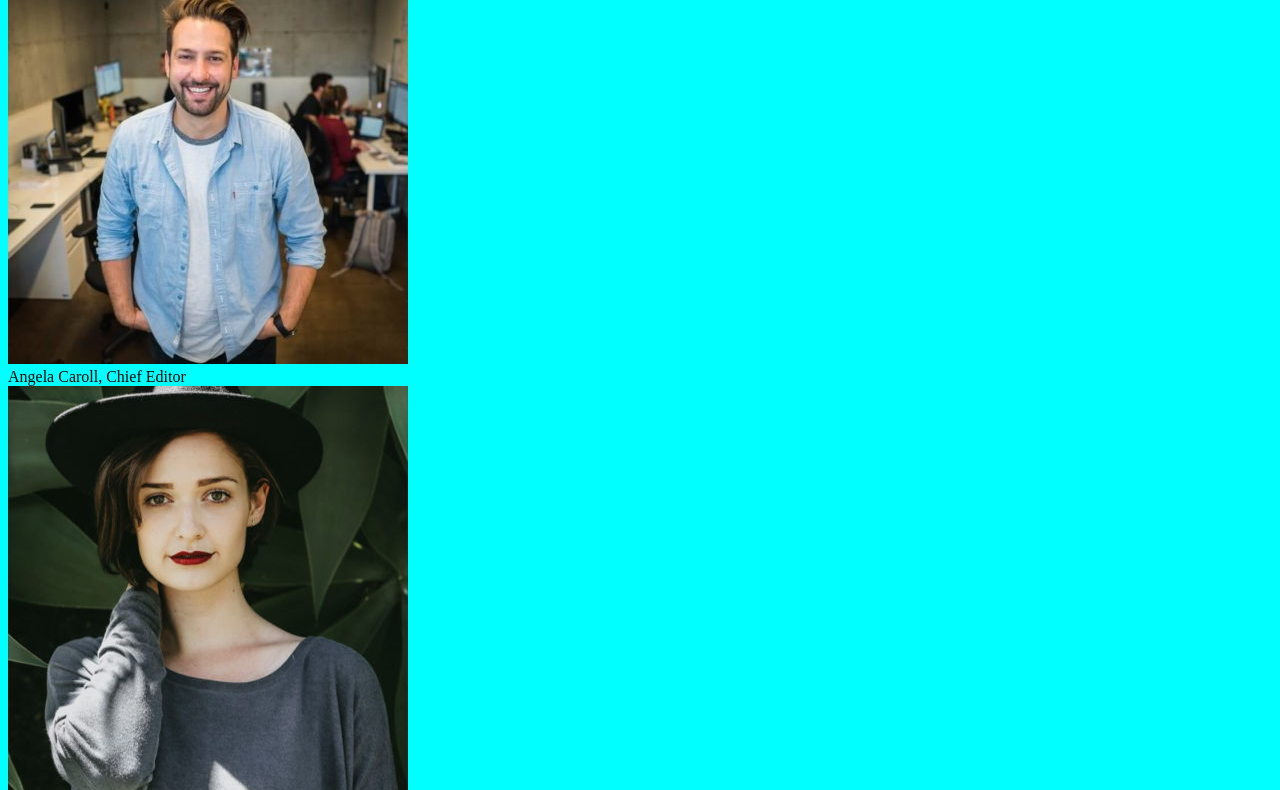
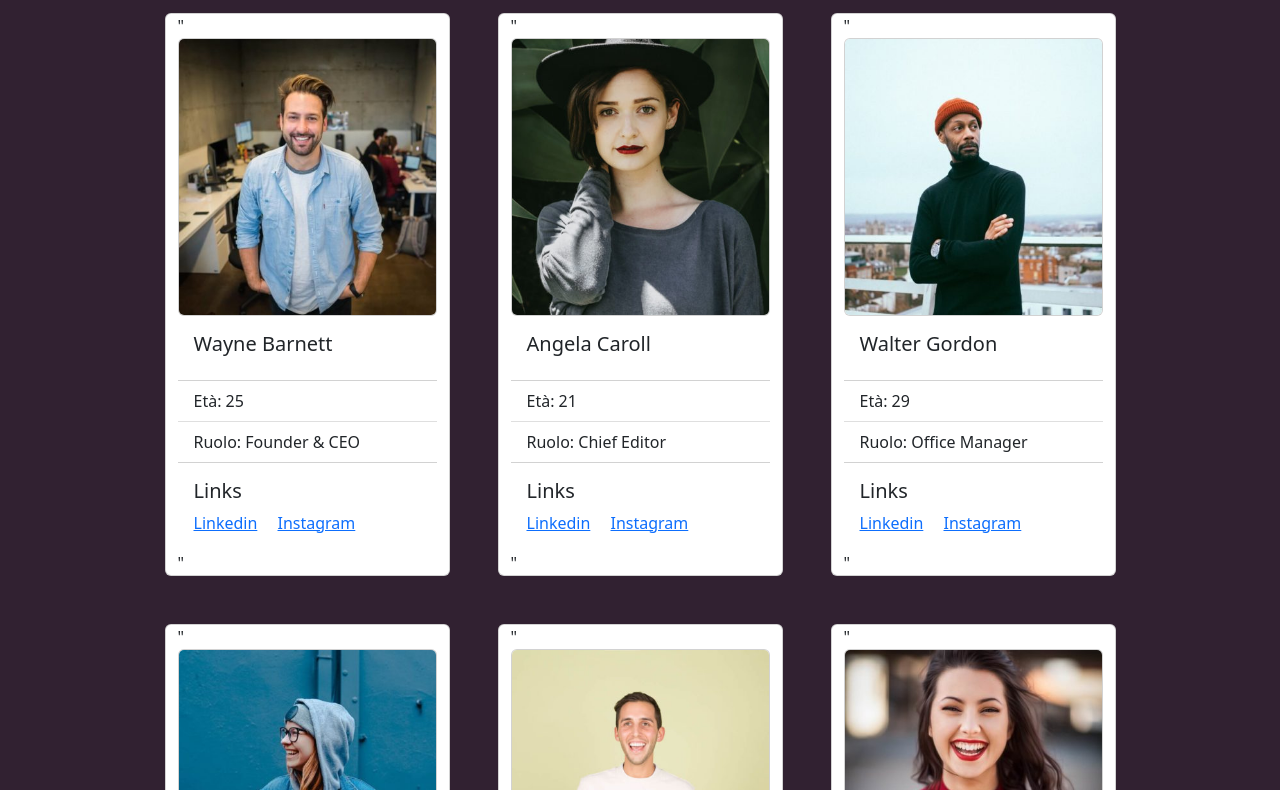
Before and after one commit to Vegadrone/js-our-team, a plain HTML site: page index.html in a window 1280 px wide. Shown: the part 91-881 px from the top of the page. Drawn offline with nearby package versions, Linux system fonts and the light colour scheme.

Commit message:
Update: Bonus 2, import bootstrap card e generate cards from objects

```diff
--- a/CSS/style.css
+++ b/CSS/style.css
@@ -1,3 +1,3 @@
 body{
-    background-color: aqua;
+    background-color: rgb(49, 33, 49);
 }
--- a/JS/script.js
+++ b/JS/script.js
@@ -1,78 +1,66 @@
-// Wayne Barnett	Founder & CEO	        wayne - barnett - founder - ceo.jpg
-// Angela Caroll	Chief Editor	        angela - caroll - chief - editor.jpg
-// Walter Gordon	Office Manager	        walter - gordon - office - manager.jpg
-// Angela Lopez	Social Media Manager	angela - lopez - social - media - manager.jpg
-// Scott Estrada	Developer	            scott - estrada - developer.jpg
-// Barbara Ramos	Graphic Designer	    barbara - ramos - graphic - designer.jpg
-
-// Consegna
-// Viene fornita una piccola tabella che rappresenta i membri di un team.
-// Ogni membro ha le informazioni necessarie per stampare le relative informazioni: Nome, Ruolo e Foto.
-// Completate i milestone nell'ordine assegnato, non andate avanti finché non avete concluso con successo la milestone precedente.
-// Chiudete almeno una commit per milestone.
-//! MILESTONE 0:
-// Creare l’array di oggetti con le informazioni fornite.
-//! MILESTONE 1:
-// Stampare su console le informazioni di nome, ruolo e la stringa della foto
-//! MILESTONE 2:
-// Stampare le stesse informazioni su DOM sottoforma di stringhe
-//! BONUS 1:
-// Trasformare la stringa foto in una immagine effettiva
 //! BONUS 2:
 // Organizzare i singoli membri in card / schede
-// Consigli del giorno:
-// Ragioniamo come sempre a step.Prima la logica in italiano e poi traduciamo in codice.
-// E ricordiamoci che console.log() è nostro amico!
-// Buon lavoro!
-// Wayne Barnett	Founder & CEO	        wayne - barnett - founder - ceo.jpg
-// Angela Caroll	Chief Editor	        angela - caroll - chief - editor.jpg
-// Walter Gordon	Office Manager	        walter - gordon - office - manager.jpg
-// Angela Lopez	Social Media Manager	angela - lopez - social - media - manager.jpg
-// Scott Estrada	Developer	            scott - estrada - developer.jpg
-// Barbara Ramos	Graphic Designer	    barbara - ramos - graphic - designer.jpg
-// p.s.
-// vi ho lasciato qualche immagine in più in caso voleste sperimentare:) (modificato)
+
 
 const teamMembers = [
     {
         Name:"Wayne Barnett",
         Role:"Founder & CEO",
-        Img: "./img/wayne-barnett-founder-ceo.jpg"
+        Img: "./img/wayne-barnett-founder-ceo.jpg",
+        Age: 25
     },
     {
         Name: "Angela Caroll",
         Role: "Chief Editor",
-        Img: "./img/angela-caroll-chief-editor.jpg"
+        Img: "./img/angela-caroll-chief-editor.jpg",
+        Age: 21
     },
     {
         Name: "Walter Gordon",
         Role: "Office Manager",
-        Img: "./img/walter-gordon-office-manager.jpg"
+        Img: "./img/walter-gordon-office-manager.jpg",
+        Age: 29
     },
     {
         Name: " Angela Lopez",
         Role: "Media Manager",
-        Img: "./img/angela-lopez-social-media-manager.jpg"
+        Img: "./img/angela-lopez-social-media-manager.jpg",
+        Age: 33
     },
     {
         Name: "Scott Estrada",
         Role: "Developer",
-        Img: "./img/scott-estrada-developer.jpg"
+        Img: "./img/scott-estrada-developer.jpg",
+        Age: 37
     },
     {
         Name: "Barbara Ramos",
         Role: "Graphic Designer",
-        Img: `./img/barbara-ramos-graphic-designer.jpg`
+        Img: `./img/barbara-ramos-graphic-designer.jpg`,
+        Age: 24
     },
 ];
 
 const teamMembersWrapper = document.getElementById('members-wrapper');
 
+//Creating a Card
+
 for (let i = 0; i < teamMembers.length; i++){
-    const member = document.createElement('div');
-    const memberPhoto = document.createElement('img');
-    memberPhoto.setAttribute("src",`${teamMembers[i].Img}`);
-    member.innerHTML = `${teamMembers[i].Name}, ${teamMembers[i].Role}`;
-    member.append(memberPhoto);
-    teamMembersWrapper.append(member, memberPhoto);
+    const cardCol = document.createElement('div');
+    cardCol.classList.add('card', 'col-3', 'm-4');
+    cardCol.innerHTML = `
+    "<img src="${teamMembers[i].Img}" class="card - img - top p - 3" alt="img">
+        <div class="card-body">
+            <h5 class="card-title">${teamMembers[i].Name}</h5>
+        </div >
+        <ul class="list-group list-group-flush">
+            <li class="list-group-item">Età: ${teamMembers[i].Age}</li>
+            <li class="list-group-item">Ruolo: ${teamMembers[i].Role}</li>
+        </ul>
+        <div class="card-body">
+            <h5 class="card-title">Links</h5>
+            <a href="#" class="card-link">Linkedin</a>
+            <a href="#" class="card-link">Instagram</a>
+        </div>"`
+    teamMembersWrapper.append(cardCol);
 };
--- a/index.html
+++ b/index.html
@@ -1,14 +1,28 @@
 <!DOCTYPE html>
 <html lang="en">
+
 <head>
     <meta charset="UTF-8">
     <meta http-equiv="X-UA-Compatible" content="IE=edge">
     <meta name="viewport" content="width=device-width, initial-scale=1.0">
+
+    <!-- BOOTSTRAP 5 IMPORT CSS only -->
+    <link href="https://cdn.jsdelivr.net/npm/bootstrap@5.2.0-beta1/dist/css/bootstrap.min.css" rel="stylesheet"
+        integrity="sha384-0evHe/X+R7YkIZDRvuzKMRqM+OrBnVFBL6DOitfPri4tjfHxaWutUpFmBp4vmVor" crossorigin="anonymous">
+
+    <!-- MY STYLE -->
     <link rel="stylesheet" href="./CSS/style.css">
-    <title>Objects - Exercise</title>
+
+    <title>About Us - Meet The Team!</title>
 </head>
+
 <body>
-    <div id="members-wrapper"></div>
-    <script src="./JS/script.js"></script>
+    <h1 class="text-center fw-bold text-light mt-4">MEET THE TEAM</h1>
+    <div class="container">
+        <div class="row justify-content-center" id="members-wrapper">
+        </div>
+
+        <script src="./JS/script.js"></script>
 </body>
+
 </html>
```
